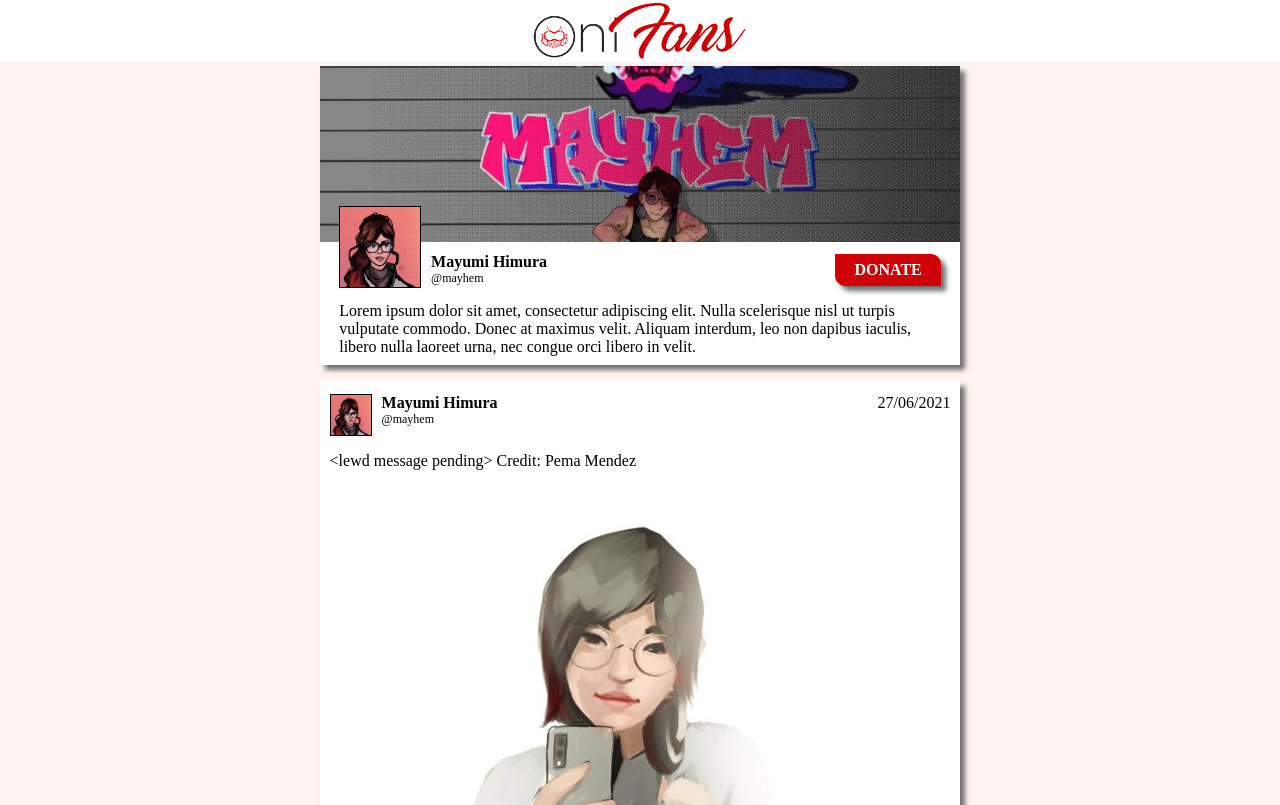
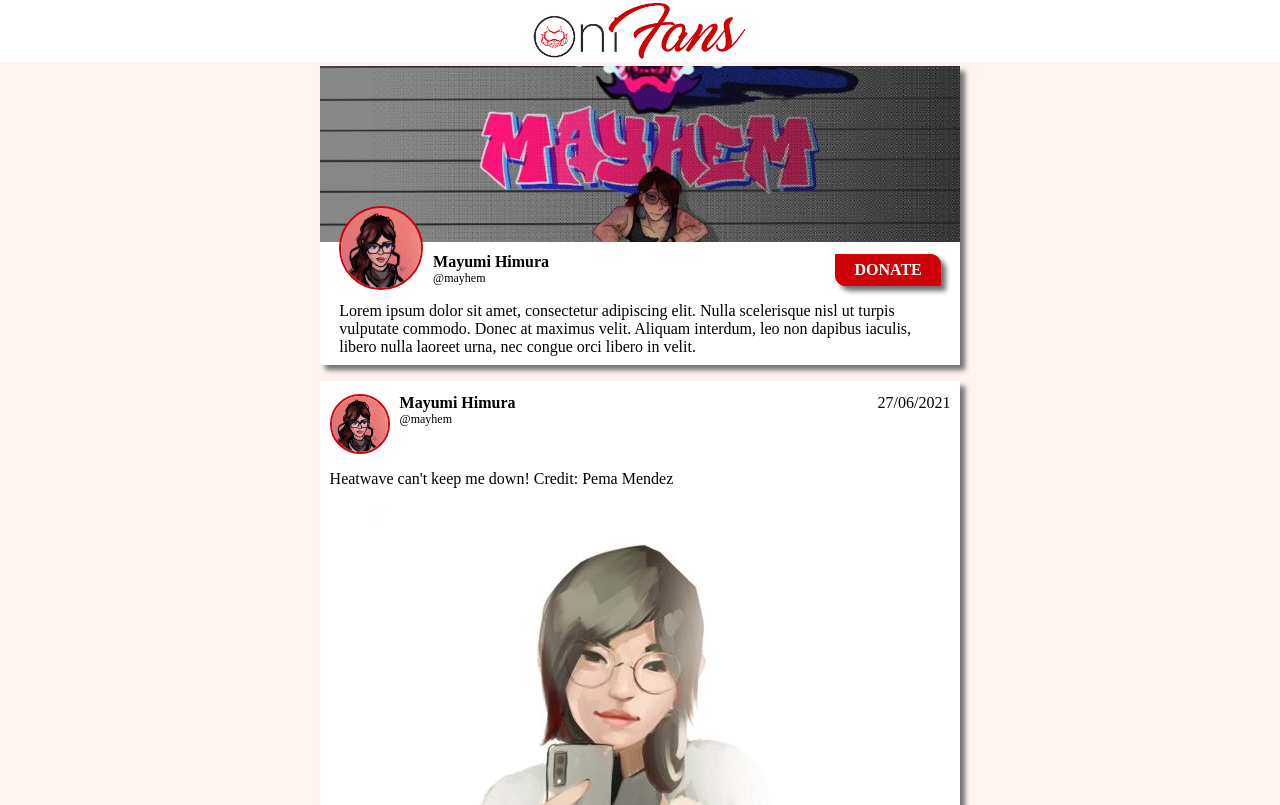
Before and after one commit to Drywock/oni-fans, an Angular app: page / in a window 1280 px wide. Built offline with nearby package versions, Linux system fonts and the light colour scheme.

Commit message:
Round profile pictures

```diff
--- a/src/app/content/post/post.component.scss
+++ b/src/app/content/post/post.component.scss
@@ -26,11 +26,12 @@
 
 .picture-box {
     display: block;
-    width: 5vh;
-    height: 5vh;
-    background-color: red;
+    width: 7vh;
+    height: 7vh;
     margin-right: 10px;
-    border: 1px solid black;
+    border: 2px solid #ce0207;
+    border-radius: 50%;
+    overflow: hidden;
 }
 
 .profil-pict {
--- a/src/app/info-header/info-header.component.scss
+++ b/src/app/info-header/info-header.component.scss
@@ -13,7 +13,9 @@ img {
 .profil-pict {
     width: 10vh;
     height: 10vh;
-    border: 1px solid black;
+    border: 2px solid #ce0207;
+    border-radius: 50%;
+    overflow: hidden;
 }
 
 .profil-id {
--- a/src/assets/posts.json
+++ b/src/assets/posts.json
@@ -6,7 +6,7 @@
     },
     "date": "27/06/2021",
     "content": {
-      "text": "<lewd message pending> Credit: Pema Mendez",
+      "text": "Heatwave can't keep me down! Credit: Pema Mendez",
       "img": "assets/img/pema-art.jpg"
     }
   },
```
Also changed, not shown: 1 other file (tests, documents, lock files or other folders).
